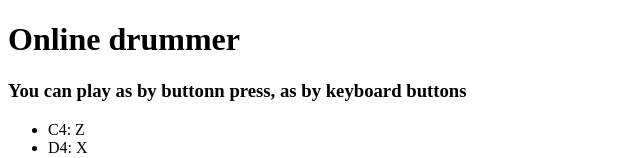
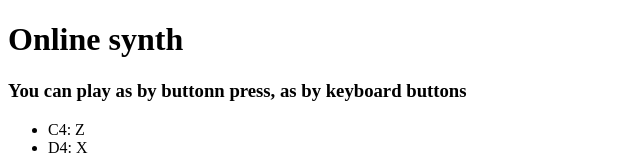
Before and after one commit to vladimirsokha/online-synth, a plain HTML site: page index.html in a window 1280 px wide. Shown: the top 158 px of the page, without its empty margins (0-640 px from the left). Drawn offline with Linux system fonts and the light colour scheme.

Commit message:
Lol, header corrected c:

```diff
--- a/index.html
+++ b/index.html
@@ -10,7 +10,7 @@
 
 <body>
     <div class="container">
-        <h1>Online drummer</h1>
+        <h1>Online synth</h1>
         <h3>You can play as by buttonn press, as by keyboard buttons</h3>
         <ul>
             <li>C4: Z</li>
```
